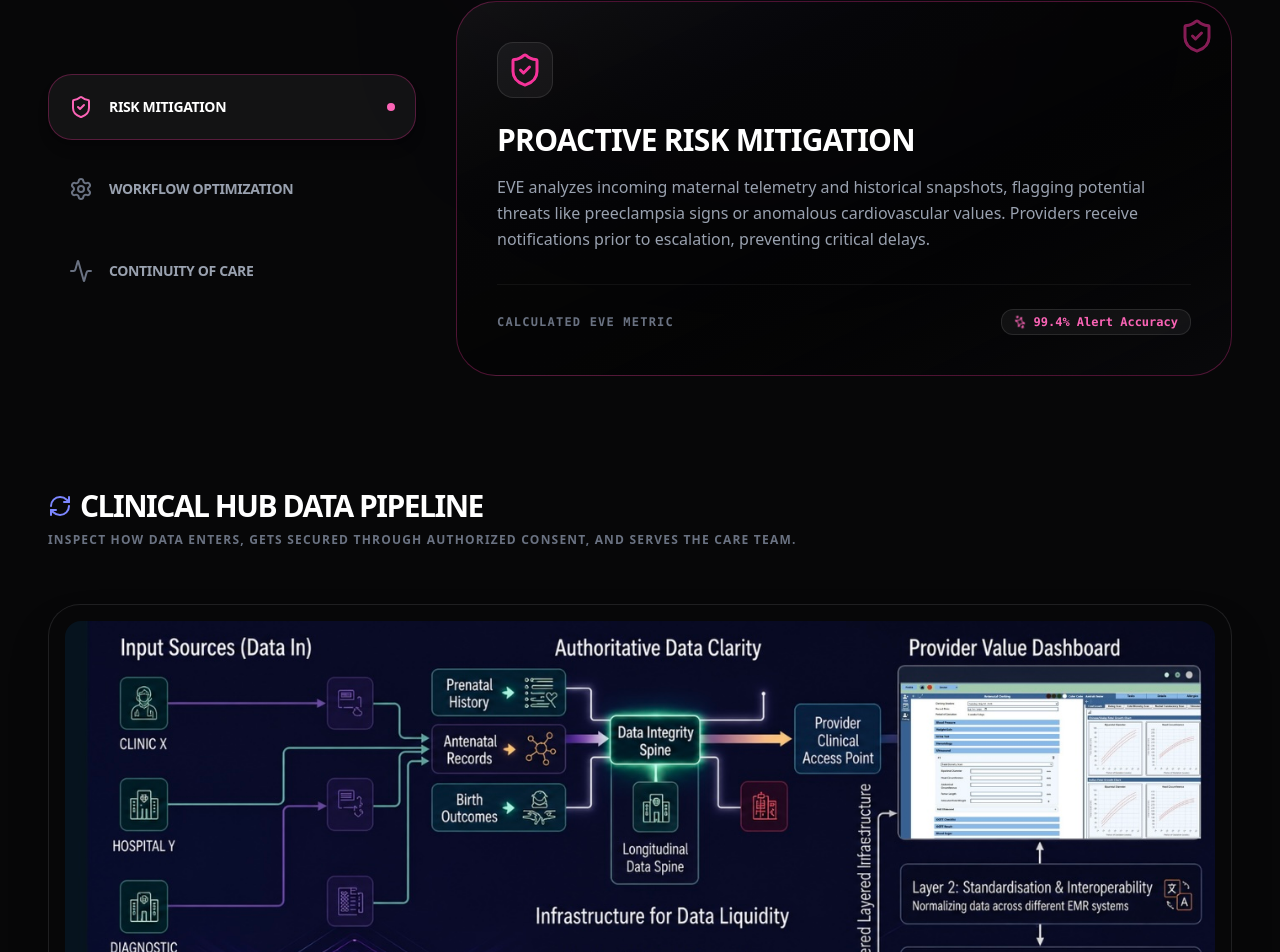
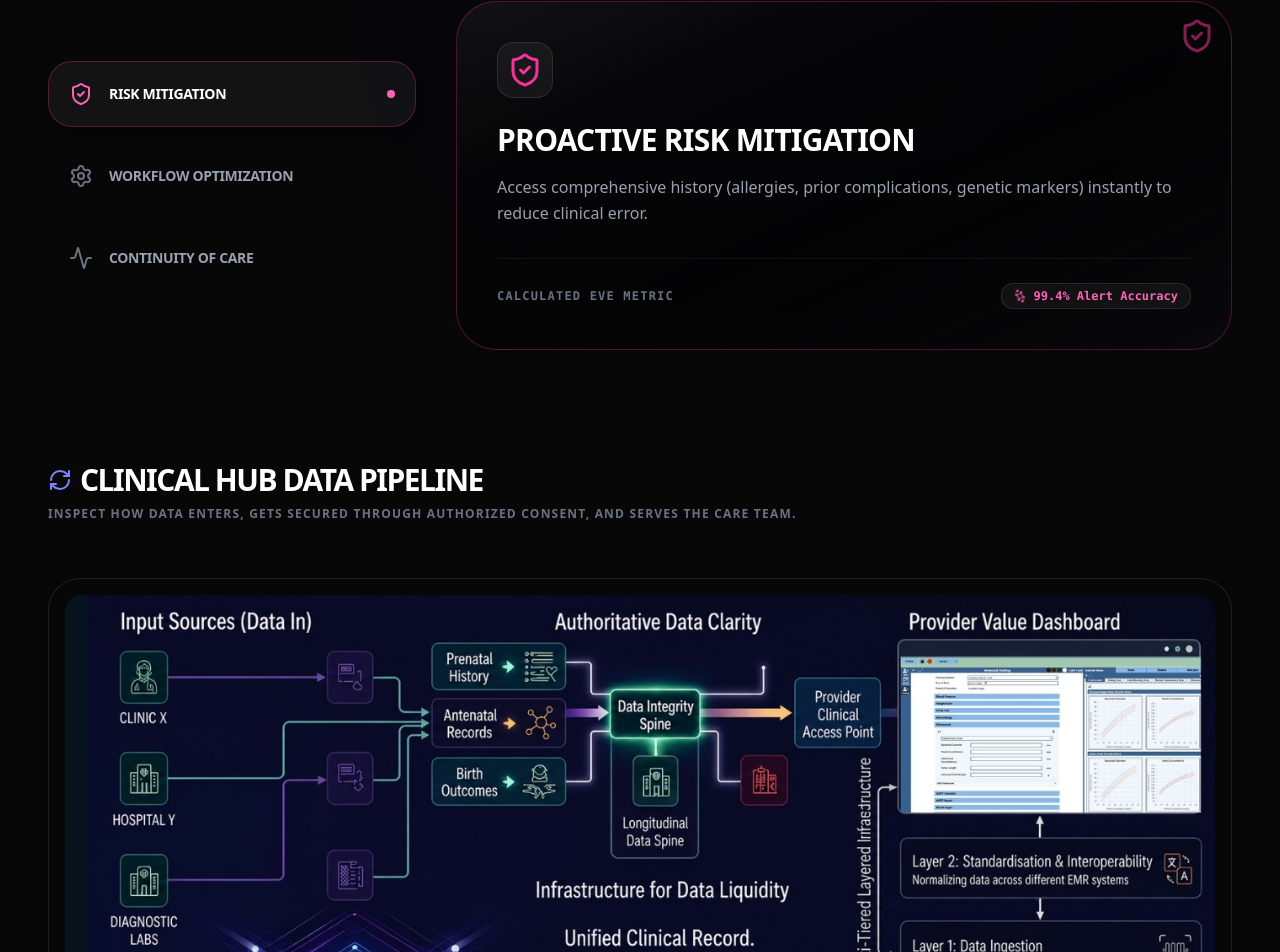
Before and after one commit to mamadmni21/eve_medic_web_v1, a React (Vite) app: page / in a window 1280 px wide. Shown: the part 2252-3204 px from the top of the page. Built offline with nearby package versions, Linux system fonts and the light colour scheme.

Commit message:
Update ClinicalInsights.tsx

```diff
--- a/src/components/ClinicalInsights.tsx
+++ b/src/components/ClinicalInsights.tsx
@@ -56,17 +56,17 @@ export const ClinicalInsights = () => {
 
       // Risk Mitigation Text
       mitigationTitle: "Proactive Risk Mitigation",
-      mitigationDesc: "EVE analyzes incoming maternal telemetry and historical snapshots, flagging potential threats like preeclampsia signs or anomalous cardiovascular values. Providers receive notifications prior to escalation, preventing critical delays.",
+      mitigationDesc: "Access comprehensive history (allergies, prior complications, genetic markers) instantly to reduce clinical error.",
       mitigationMetric: "99.4% Alert Accuracy",
 
       // Workflow Optimization Text
       optimizationTitle: "Algorithmic Workflow Optimization",
-      optimizationDesc: "By automating cross-institutional data reconciliation and removing redundant clinical questionnaires, EVE relieves cognitive fatigue from nurses and practitioners. Save up to 14.5 minutes per patient intake.",
+      optimizationDesc: "Spend less time chasing paper records and more time on high-value clinical intervention.",
       optimizationMetric: "45% Intake Time Saved",
 
       // Continuity of Care Text
       continuityTitle: "Seamless Continuity of Care",
-      continuityDesc: "Whether transferring care from a maternal clinic to a tertiary hospital during live labor, EVE maintains a single, uncorrupted clinical spine, ensuring every specialist accessing the patient possesses identical medical insight.",
+      continuityDesc: "Seamlessly hand off or receive patients within the EVE platform.",
       continuityMetric: "Zero Data Gap Transfers",
 
       // Section 2: Interactive Data Orchestration
```
